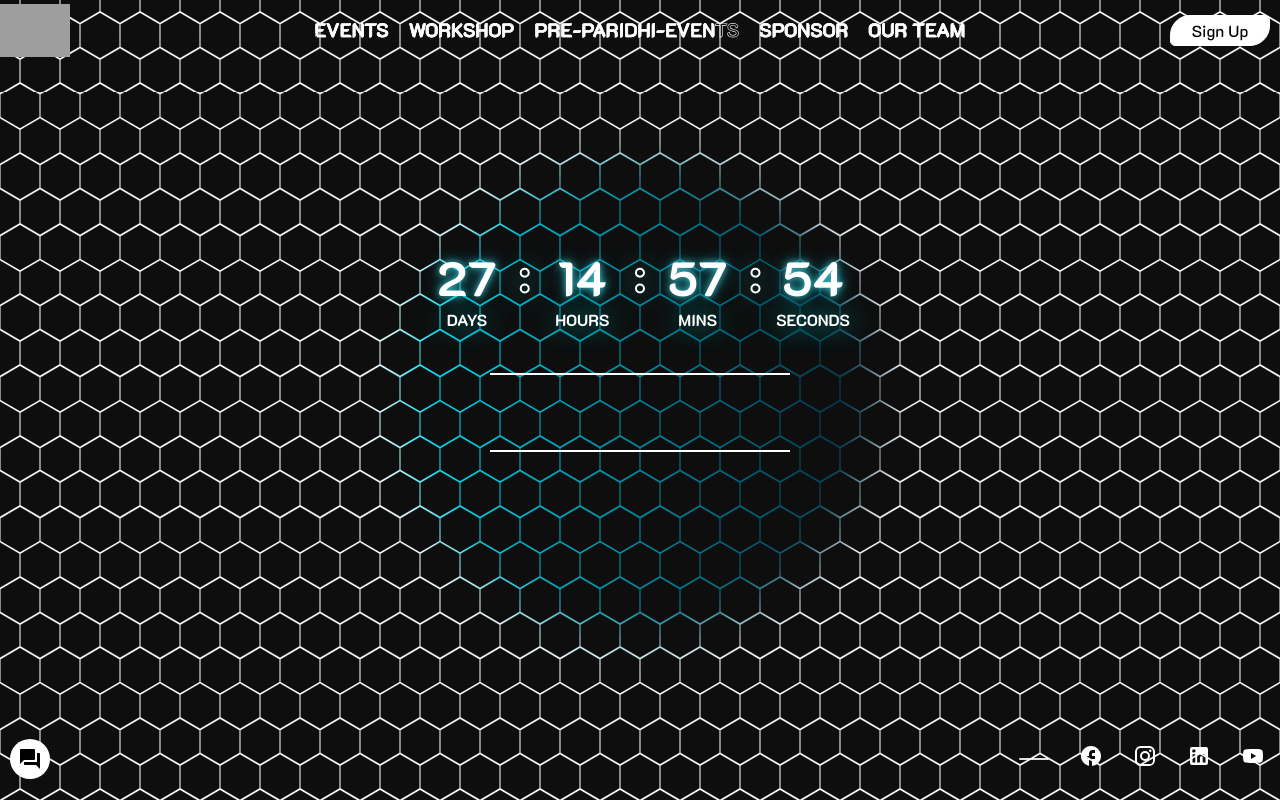
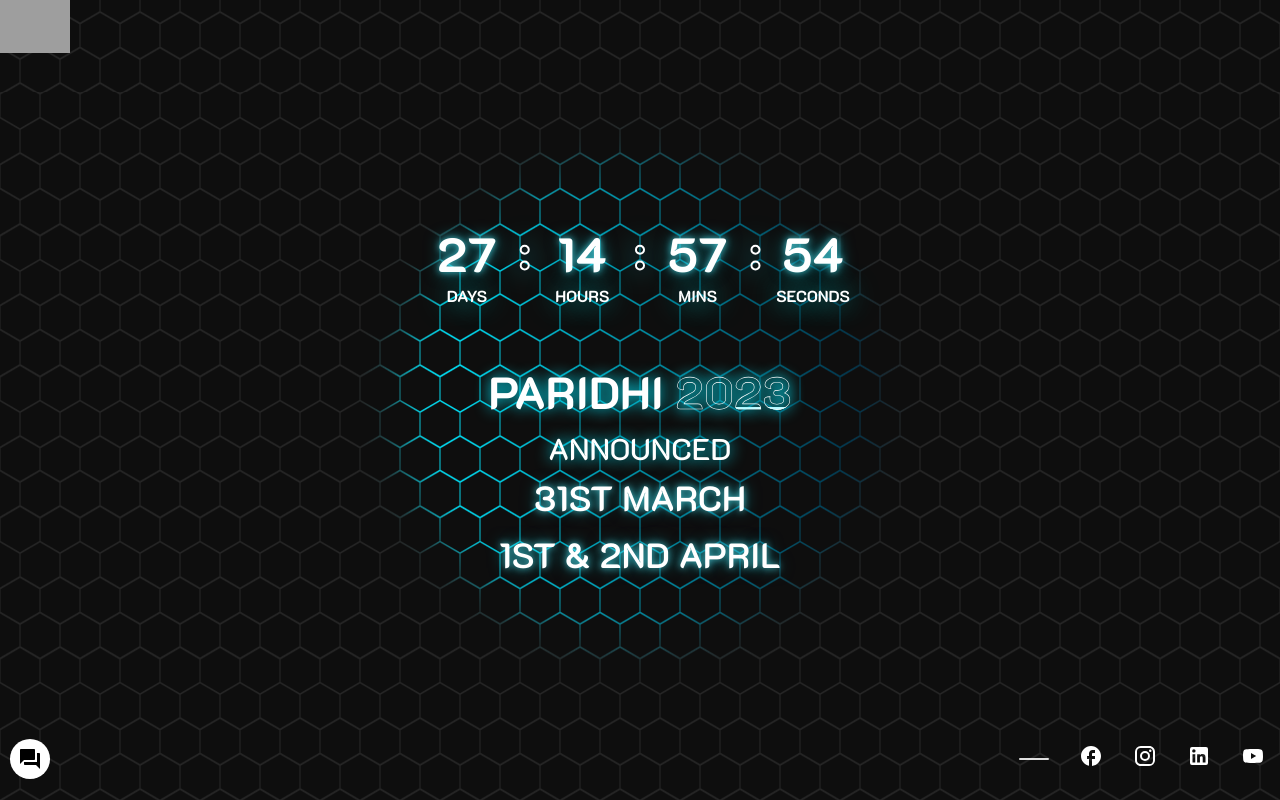
Before and after one commit to MSIT-Megatronix/ParidhiWebsite2023, a React (Vite) app in the folder ParidhiWeb2023Frontend/: page / in a window 1280 px wide. Built offline with nearby package versions, Linux system fonts and the light colour scheme; grey boxes are pictures that could not be loaded.

Commit message:
date release

```diff
--- a/ParidhiWeb2023Frontend/src/App.jsx
+++ b/ParidhiWeb2023Frontend/src/App.jsx
@@ -26,7 +26,7 @@ function App() {
             </React.Suspense>
           }
         />
-        <Route
+        {/* <Route
           path="/events"
           element={
             <React.Suspense fallback={<PageLoader />}>
@@ -34,16 +34,16 @@ function App() {
             </React.Suspense>
             // <EventsMain/>
           }
-        />
-        <Route
+        /> */}
+        {/* <Route
             path="/team"
             element={
               <React.Suspense fallback={<PageLoader />}>
-                {/* <NavbarMain /> */}
-              {/* <LazyEvents/> */}
+                 <NavbarMain />
+               <LazyEvents/>
               </React.Suspense>
             }
-          />
+          /> */}
       </Routes>
       {/* </BrowserRouter> */}
     </>
--- a/ParidhiWeb2023Frontend/src/Components/EventsPage/styles/EventspageContainer.styled.js
+++ b/ParidhiWeb2023Frontend/src/Components/EventsPage/styles/EventspageContainer.styled.js
@@ -5,6 +5,7 @@ export const EventspageContainer = styled.section`
   position: relative;
   overflow-y: auto;
   overflow-x: hidden;
+  background: #242424;
   /* padding: 0px 20px; */
   .hex-grid .grid {
     position: absolute;
@@ -18,9 +19,9 @@ export const EventspageContainer = styled.section`
   }
   .hex-grid .light {
     position: absolute;
-    top: 50%;
+    top: 0%;
     left: 50%;
-    transform: translate(-50%, -50%);
+    transform: translate(-50%, 0%);
     width: 30em;
     height: 30em;
     border-radius: 50%;
@@ -68,6 +69,13 @@ export const EventspageContainer = styled.section`
     width: 600px;
     height: 600px;
   }
+  @media (min-width: 650px) {
+    .hex-grid .light {
+      top: 50%;
+      left: 50%;
+      transform: translate(-50%, -50%);
+    }
+  }
   @media (min-width: 1000px) {
     height: 100vh;
     overflow: hidden;
@@ -88,7 +96,6 @@ export const EventspageContainer = styled.section`
 `;
 
 export const CardsWrapper = styled.div`
-
   .card {
     padding: 5px;
     border: 3px solid #fff;
@@ -106,7 +113,6 @@ export const CardsWrapper = styled.div`
     border: 1px solid rgba(255, 255, 255, 0.125);
     /* rotate: 20deg; */
     /* box-shadow: 0px 10px 10px #161616; */
-
   }
   .domImgDiv {
     width: 100%;
@@ -128,17 +134,16 @@ export const CardsWrapper = styled.div`
   /* .card:hover .domainImg {
     width: 240px;
   } */
-  .event-btn{
+  .event-btn {
     display: flex;
     justify-content: center;
-    align-items: center ;
+    align-items: center;
     text-transform: uppercase;
     font-size: 12px;
     outline: none;
-      box-shadow: 0px 10px 10px #000;
-
+    box-shadow: 0px 10px 10px #000;
   }
-  .arrow-event-btn{
+  .arrow-event-btn {
     /* background: #fff; */
     width: 20px;
   }
@@ -156,14 +161,10 @@ export const CardsWrapper = styled.div`
     justify-content: center;
   }
   .logo {
-
-
     height: 50px;
     width: 50px;
   }
   .details {
-
-
     height: 90px;
     width: 95%;
     margin-top: 20px;
@@ -187,7 +188,7 @@ export const CardsWrapper = styled.div`
     background: transparent;
   }
   @media (min-width: 1000px) {
-    .corner-top{
+    .corner-top {
       margin-top: -100px;
     }
     .card {
@@ -210,7 +211,6 @@ export const CardsWrapper = styled.div`
       margin-top: -50%;
       z-index: 1;
       scale: 0.8;
-
     }
     .bt:hover {
       box-shadow: 0px 0px 10px #000;
--- a/ParidhiWeb2023Frontend/src/Components/HomePage/components/NewsTicker.jsx
+++ b/ParidhiWeb2023Frontend/src/Components/HomePage/components/NewsTicker.jsx
@@ -1,11 +1,11 @@
 import React from "react";
 import NewsTickerContainer from "../styles/NewsTicker.styled";
-
+import bg from '../../Navbar/assets/back.png'
 const NewsTicker = () => {
   return (
-    <NewsTickerContainer>
-      <div></div>
-      <marquee
+    <NewsTickerContainer backPNG={bg}>
+      {/* <div></div> */}
+      {/* <marquee
         // width="100%"
         behavior="scroll"
         direction="left"
@@ -13,12 +13,17 @@ const NewsTicker = () => {
         className="marque"
       >
         Paridhi <span>2023</span> coming soon
-        {/* coming soon{" "} */}
-      </marquee>
+      </marquee> */}
       {/* <marquee behavior="scroll" direction="left" scrollamount="20">
         Fast Scrolling
       </marquee> */}
-      <div></div>
+      {/* <div></div> */}
+      <span>
+        <p id="paridhi">Paridhi&nbsp;<span id='year'>2023</span></p>
+        <p>Announced</p>
+        <p className="date">31ST march</p>
+        <p className="date">1st & 2nd April</p>
+      </span>
     </NewsTickerContainer>
   );
 };
--- a/ParidhiWeb2023Frontend/src/Components/HomePage/styles/HeroContainer.styled.js
+++ b/ParidhiWeb2023Frontend/src/Components/HomePage/styles/HeroContainer.styled.js
@@ -6,8 +6,12 @@ const HeroContainer = styled.section`
   justify-content: center;
   align-items: center;
   flex-direction: column;
+  margin-top: 80px;
   .countdown {
     width: 80vw;
+  }
+  .paridhi{
+    margin-top: 30px;
   }
   .socials {
     /* position: absolute; */
--- a/ParidhiWeb2023Frontend/src/Components/HomePage/styles/HomeMain.styled.js
+++ b/ParidhiWeb2023Frontend/src/Components/HomePage/styles/HomeMain.styled.js
@@ -7,6 +7,7 @@ const HomepageContainer = styled.div`
   height: 100vh;
   position: relative;
   overflow: hidden;
+  background: #242424;
   .hex-grid .grid {
     position: absolute;
     top: 0;
--- a/ParidhiWeb2023Frontend/src/Components/HomePage/styles/NewsTicker.styled.js
+++ b/ParidhiWeb2023Frontend/src/Components/HomePage/styles/NewsTicker.styled.js
@@ -6,9 +6,48 @@ const NewsTickerContainer = styled.section`
   align-items: center;
   flex-direction: column;
   width: 100vw;
-  height: 100px;
+  /* height: 100px; */
   overflow: hidden;
-  margin-top: 30px;
+  margin-top: -40px;
+  span {
+    text-shadow: 0px 0px 15px #00eaff;
+  }
+  span p {
+    display: flex;
+    justify-content: center;
+    text-transform: uppercase;
+    font-family: "K2D", sans-serif;
+    font-size: 30px;
+    margin-top: -30px;
+  }
+  #year {
+    -webkit-text-stroke: 0.6px #fff;
+    color: transparent;
+    transition: 1s;
+    text-transform: uppercase;
+    background: url(${(props) => props.backPNG});
+    background-clip: initial;
+    -webkit-background-clip: text;
+    background-position: 5px 10px;
+    animation: backSlide 20s linear infinite;
+    transition: 5s linear;
+  }
+  .date {
+    font-weight: 600;
+    -webkit-animation: glow 1s ease-in-out infinite alternate;
+    -moz-animation: glow 1s ease-in-out infinite alternate;
+    animation: glow 1s ease-in-out infinite alternate;
+    font-size: 35px;
+  }
+  #paridhi {
+    margin-top: 60px;
+    font-size: 45px;
+    margin-bottom: 30px;
+    font-weight: 700;
+    /* -webkit-animation: glow 1s ease-in-out infinite alternate;
+    -moz-animation: glow 1s ease-in-out infinite alternate;
+    animation: glow 1s ease-in-out infinite alternate; */
+  }
   .marque {
     /* margin-top: 50px; */
     font-size: 50px;
@@ -17,14 +56,35 @@ const NewsTickerContainer = styled.section`
     /* text-shadow: 0 0 12px #070ca4; */
   }
   .marque span {
-    -webkit-text-stroke:2px #fff;
+    -webkit-text-stroke: 2px #fff;
     color: transparent;
-
   }
   div {
     width: 300px;
     height: 2px;
     background-color: #fff;
   }
+  @keyframes backSlide {
+    10% {
+      background-position: 0px 100px;
+    }
+    40% {
+      background-position: 100px 350px;
+    }
+    70% {
+      background-position: 400px 550px;
+    }
+    100% {
+      background-position: 1000px 700px;
+    }
+  }
+  @keyframes glow {
+    from {
+      text-shadow: 0 0 10px #00eaff;
+    }
+    to {
+      text-shadow: 0 0 5px #ffffff7f, 0 0 30px #00eaff;
+    }
+  }
 `;
 export default NewsTickerContainer;
--- a/ParidhiWeb2023Frontend/src/Components/Navbar/NavbarMain.jsx
+++ b/ParidhiWeb2023Frontend/src/Components/Navbar/NavbarMain.jsx
@@ -43,14 +43,14 @@ const NavbarMain = () => {
               <img src={megalogo} alt="" style={{ width: "60px",cursor:"pointer" }} onClick={()=>{
                 Navigate('/');
               }}/>
-              <CloseRoundedIcon
+              {/* <CloseRoundedIcon
                 className="toggle"
                 onClick={() => {
                   setMenuopen(false);
                 }}
-              />
+              /> */}
             </div>
-            <ul className="nav_all">
+            {/* <ul className="nav_all">
               {NavElem.map((data, index) => {
                 return (
                   <NavLink
@@ -65,7 +65,7 @@ const NavbarMain = () => {
                   </NavLink>
                 );
               })}
-            </ul>
+            </ul> */}
           </motion.div>
         </SideModalContainer>
       ) : (
@@ -80,15 +80,13 @@ const NavbarMain = () => {
               <img src={megalogo} alt="" style={{ width: "70px",cursor:"pointer"  }} onClick={()=>{
                 Navigate('/');
               }}/>
-              {/* <div className="links"> */}
-              <button className="btn1">Sign Up</button>
+              {/* <button className="btn1">Sign Up</button>
               <MenuRoundedIcon
                 className="toggle"
                 onClick={() => {
                   setMenuopen(true);
                 }}
               />
-              {/* </div> */}
               <ul className="nav_all">
                 {NavElem.map((data, index) => {
                   return (
@@ -108,7 +106,7 @@ const NavbarMain = () => {
               </ul>
               <motion.button variants={item} className="btn2">
                 Sign Up
-              </motion.button>
+              </motion.button> */}
             </motion.div>
           </NavbarContainer>
         </>
```
